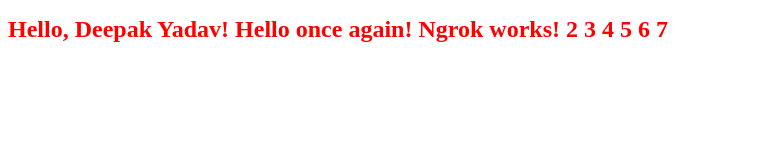
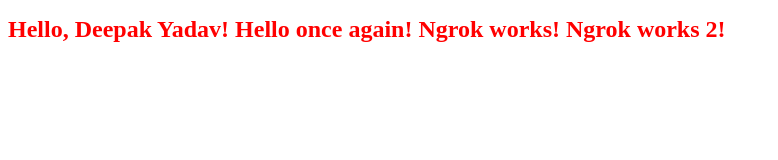
Before and after one commit to DpkYdv887/Jenkins, a plain HTML site: page index.html in a window 1280 px wide. Shown: the whole page, without its empty margins (0-778 px from the left). Drawn offline with Linux system fonts and the light colour scheme.

Commit message:
Ngrok Configured

```diff
--- a/index.html
+++ b/index.html
@@ -5,6 +5,6 @@
     <link rel="stylesheet" type="text/css" href="style.css">
 </head>
 <body>
-    <h1>Hello, Deepak Yadav! Hello once again! Ngrok works! 2 3 4 5 6 7 </h1>
+    <h1>Hello, Deepak Yadav! Hello once again! Ngrok works! Ngrok works 2!</h1>
 </body>
 </html>
```
